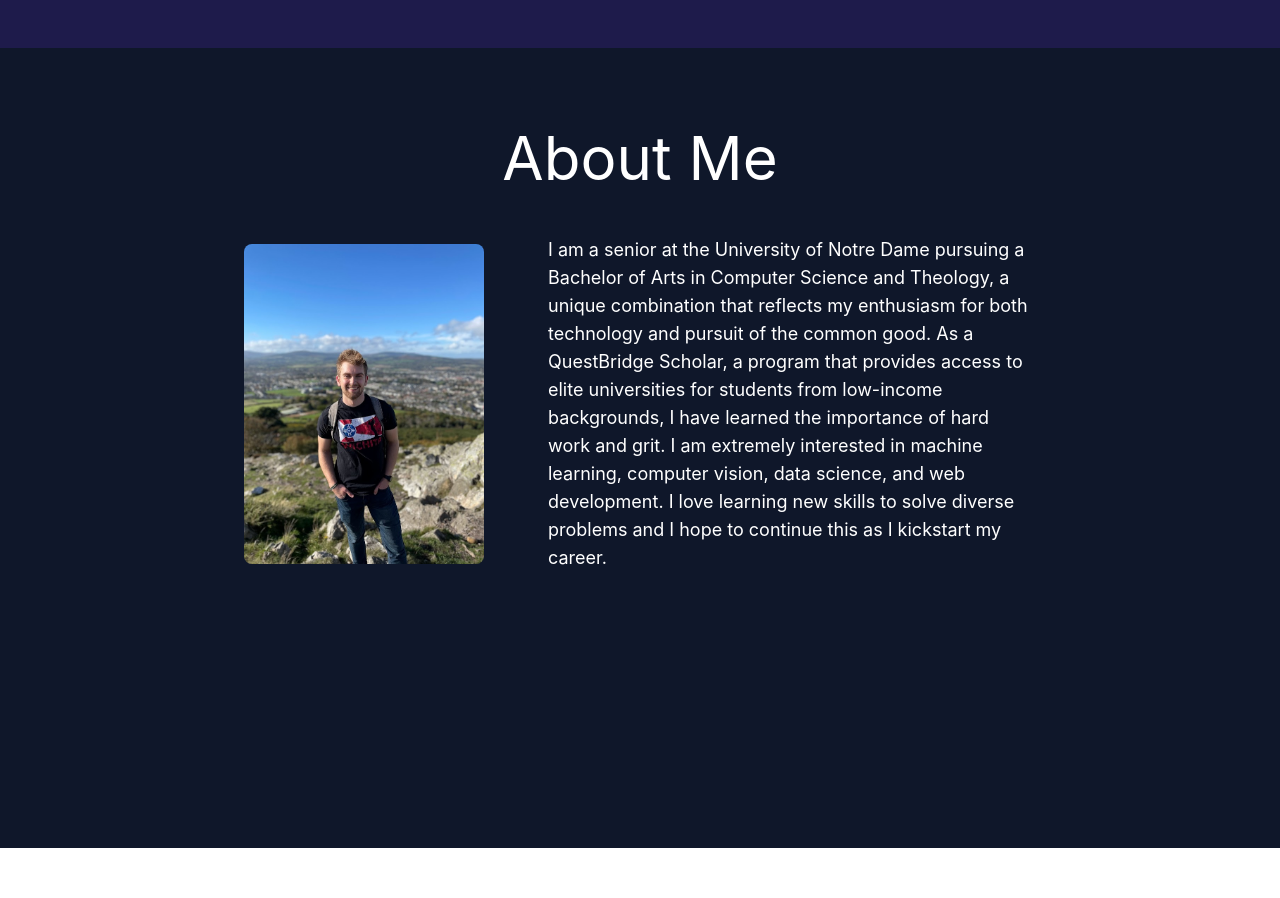
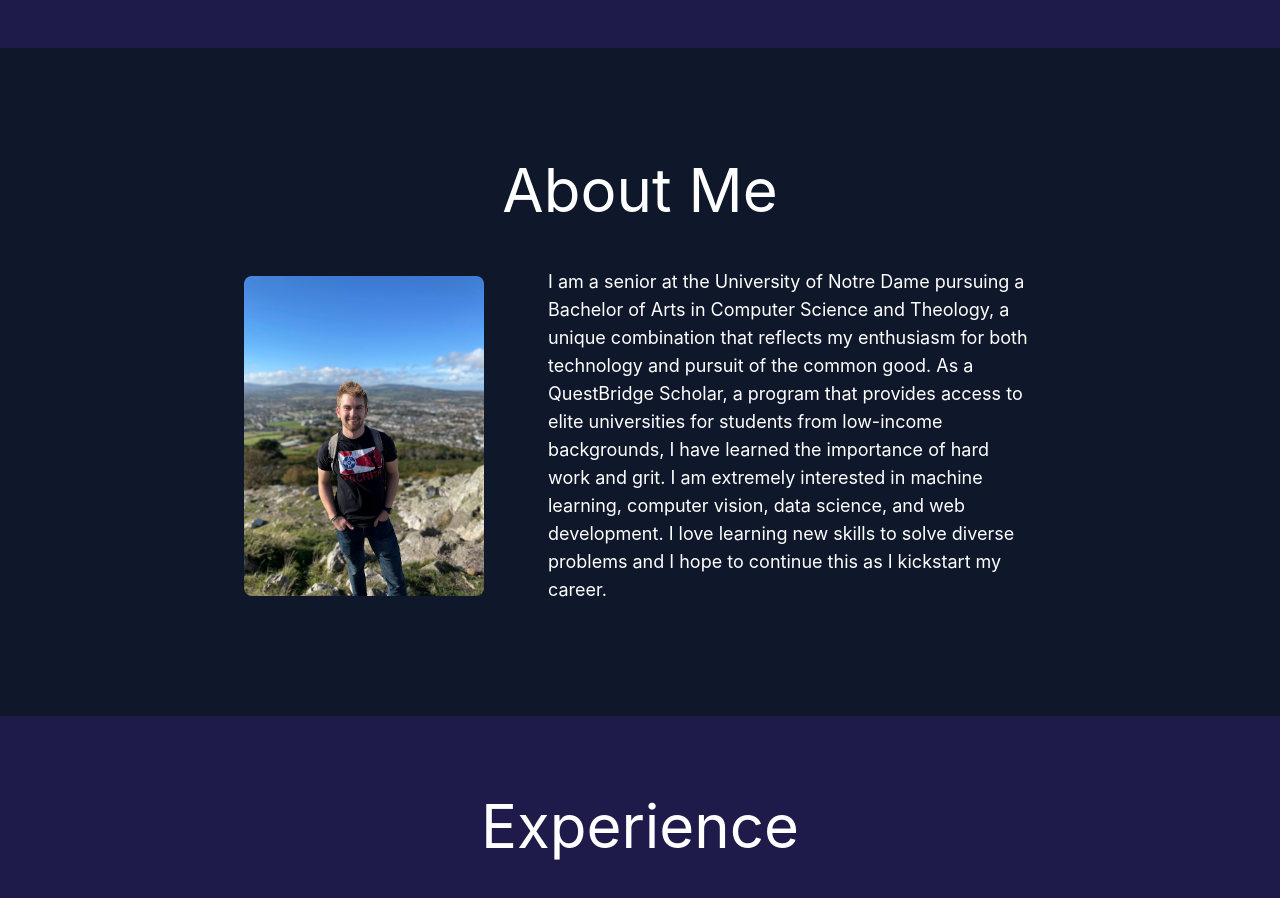
Before and after one commit to GusHauge/GusHauge.github.io, a React (Create React App) app: page / in a window 1280 px wide. Shown: the part 800-1698 px from the top of the page. Before the commit the page ends 1648 px from the top, so only its background shows below. Built offline with nearby package versions, Linux system fonts and the light colour scheme.

Commit message:
Changed padding and added Experience section

```diff
--- a/src/App.js
+++ b/src/App.js
@@ -18,9 +18,9 @@ export default function App() {
 
           <div
             id="about"
-            class="flex flex-col w-full h-screen bg-slate-900 items-center space-y-12"
+            class="flex flex-col w-full h-fit bg-slate-900 items-center space-y-12 p-28"
           >
-            <h1 class="text-6xl text-white mt-20">About Me</h1>
+            <h1 class="text-6xl text-white">About Me</h1>
             <div class="flex items-center justify-center space-x-16 mb-24">
               <img
                 src={require("./images/Bray_Frontal.jpg")}
@@ -41,6 +41,13 @@ export default function App() {
               </p>
             </div>
           </div>
+
+          <div
+            id="experience"
+            class="flex flex-col w-full h-fit bg-indigo-950 items-center space-y-12 p-20"
+          >
+            <h1 class="text-6xl text-white">Experience</h1>
+          </div>
         </div>
       </main>
     </div>
--- a/src/components/Navbar.js
+++ b/src/components/Navbar.js
@@ -1,6 +1,6 @@
 export const Navbar = () => {
   return (
-    <div class="flex w-full h-12 justify-center space-x-5 mx-auto bg-indigo-800 text-white">
+    <div class="flex w-full h-12 justify-center space-x-3 mx-auto bg-indigo-800 text-white">
       <button
         class="px-4 rounded-md transition-colors duration-300 delay-100 hover:bg-indigo-500"
         onClick={() => window.scrollTo(0, 0)}
@@ -13,7 +13,10 @@ export const Navbar = () => {
       >
         About
       </button>
-      <button class="px-4 rounded-md transition-colors duration-300 delay-100 hover:bg-indigo-500">
+      <button
+        class="px-4 rounded-md transition-colors duration-300 delay-100 hover:bg-indigo-500"
+        onClick={() => document.getElementById("experience").scrollIntoView()}
+      >
         Experience
       </button>
       <button class="px-4 rounded-md transition-colors duration-300 delay-100 hover:bg-indigo-500">
```
